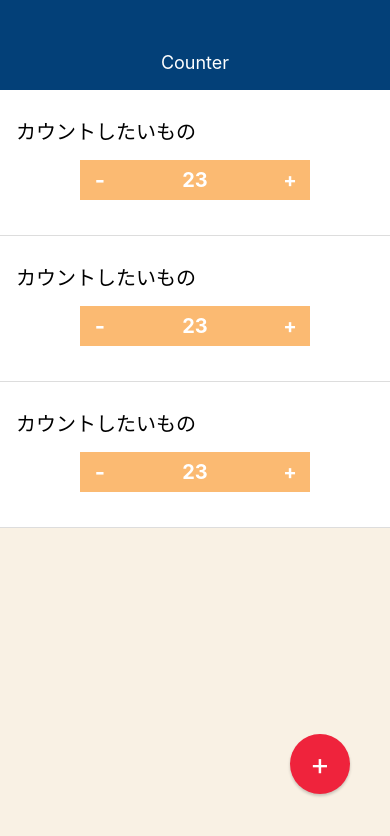
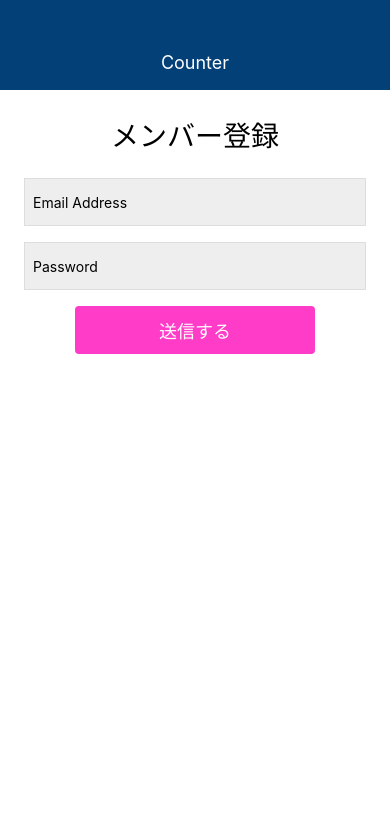
Before and after one commit to winterbooker/CounterAppRepo, a React Native app: screen / in a window 390 px wide. Shown: the top 836 px of the page. Built offline with nearby package versions, Linux system fonts and the light colour scheme.

Commit message:
create login and signup

```diff
--- a/App.js
+++ b/App.js
@@ -2,13 +2,13 @@
 import { StyleSheet, View } from 'react-native';
 
 import Appbar from './src/components/Appbar';
-import CounterListScreen from './src/screens/CounterListScreen';
+import SignupScreen from './src/screens/SignupScreen';
 
 export default function App() {
   return (
     <View style={styles.container}>
       <Appbar />
-      <CounterListScreen />
+      <SignupScreen />
     </View>
   );
 }
--- /dev/null
+++ b/src/screens/SignupScreen.js
@@ -0,0 +1,58 @@
+import React from 'react';
+import { StyleSheet, View, Text, TextInput, TouchableHighlight } from 'react-native';
+
+class SignupScreen extends React.Component {
+  render() {
+    return (
+      <View style={styles.container}>
+        <Text style={styles.title}>
+          メンバー登録
+        </Text>
+        <TextInput style={styles.input} value="Email Address" />
+        <TextInput style={styles.input} value="Password" />
+        <TouchableHighlight style={styles.button} onPress={() => {}} underlayColor="#FF1FBF">
+          <Text style={styles.buttonTitle}>送信する</Text>
+        </TouchableHighlight>
+      </View>
+    );
+  }
+}
+
+const styles = StyleSheet.create({
+  container: {
+    flex: 1,
+    width: '100%',
+    padding: 24,
+    backgroundColor: '#fff',
+    marginTop: 90,
+  },
+  title: {
+    fontSize: 28,
+    alignSelf: 'center',
+    marginBottom: 24,
+
+  },
+  input: {
+    backgroundColor: '#eee',
+    height: 48,
+    marginBottom: 16,
+    borderWidth: 1,
+    borderColor: '#ddd',
+    padding: 8,
+  },
+  button: {
+    backgroundColor: '#FF3CC7',
+    height: 48,
+    borderRadius: 4,
+    justifyContent: 'center',
+    alignItems: 'center',
+    width: '70%',
+    alignSelf: 'center',
+  },
+  buttonTitle: {
+    color: '#fff',
+    fontSize: 18,
+  },
+});
+
+export default SignupScreen;
```
Also changed, not shown: src/screens/CounterDetailScreen.js (+6 -5 lines), src/screens/CounterEditScreen.js (added, +46 -0 lines), src/screens/LoginScreen.js (added, +58 -0 lines).
